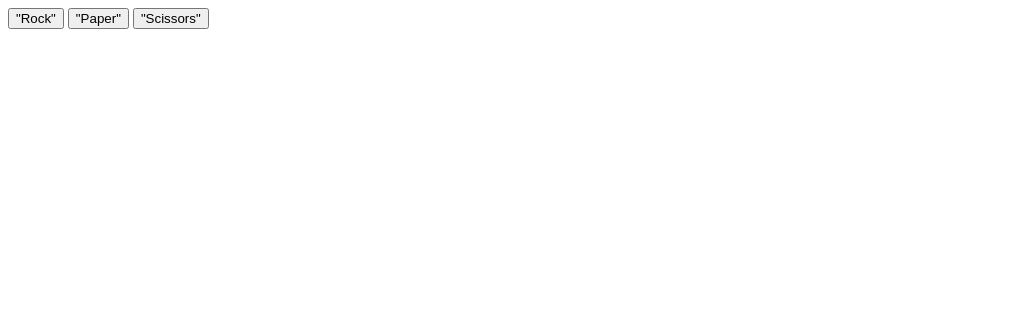
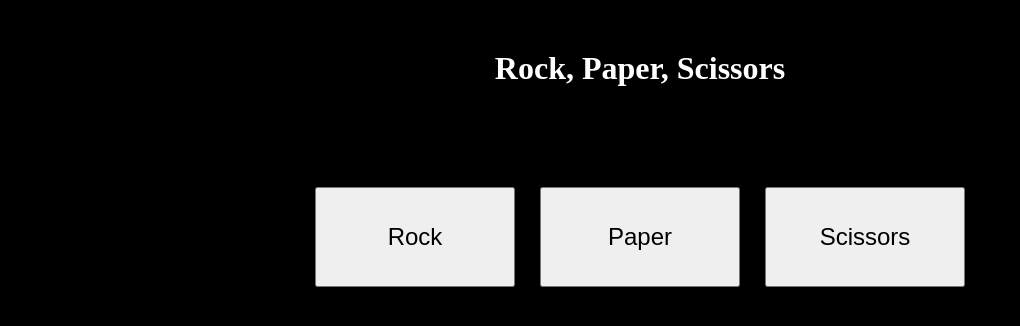
Before and after one commit to diothedog/rock-paper-scissors, a plain HTML site: page index.html in a window 1280 px wide. Shown: the whole page, without its empty margins (0-1020 px from the left). Drawn offline with Linux system fonts and the light colour scheme.

Commit message:
Add styling to page

```diff
--- a/index.html
+++ b/index.html
@@ -4,11 +4,15 @@
     <meta charset="UTF-8">
     <meta name="viewport" content="width=device-width, initial-scale=1.0">
     <title>Rock Paper Scissors</title>
+    <link rel="stylesheet" href="style.css">
 </head>
 <body>
-    <button id="rock">"Rock"</button>
-    <button id="paper">"Paper"</button>
-    <button id="scissors">"Scissors"</button>
+    <h1>Rock, Paper, Scissors</h1>
+    <div id="buttons">
+        <button id="rock">Rock</button>
+        <button id="paper">Paper</button>
+        <button id="scissors">Scissors</button>
+    </div>
 
     <div id="results"></div>
     <div id="score"></div>
--- a/rock-paper-scissors.js
+++ b/rock-paper-scissors.js
@@ -49,17 +49,20 @@ function playGame() {
         ) {
             // Display results in div and increment humanScore
             results.textContent = `You win! ${humanChoice} beats ${computerChoice}`;
+            results.style.color = "green";
             humanScore++;
             // Print score
             score.textContent = `Human: ${humanScore} Computer: ${computerScore}`;
             // Check for tie
         }   else if (humanChoice === computerChoice) {
             results.textContent = "It's a tie!";
+            results.style.color = "white";
             // Print score
             score.textContent = `Human: ${humanScore} Computer: ${computerScore}`;
         }   else {
             // Print loser message and increment computerScore
             results.textContent = `You lose! ${computerChoice} beats ${humanChoice}`;
+            results.style.color = "red";
             computerScore++;
             // Print score
             score.textContent = `Human: ${humanScore} Computer: ${computerScore}`;
--- /dev/null
+++ b/style.css
@@ -0,0 +1,34 @@
+body {
+    background-color: black;
+    color: white;
+}
+
+h1 {
+    text-align: center;
+    margin-top: 50px;
+}
+
+#buttons {
+    display: flex;
+    justify-content: center;
+    gap: 25px;
+    margin-top: 100px;
+}
+
+button {
+    width: 200px;
+    height: 100px;
+    font-size: 24px;
+}
+
+#results {
+    text-align: center;
+    margin-top: 50px;
+    font-size: 24px;
+}
+
+#score {
+    text-align: center;
+    margin-top: 50px;
+    font-size: 24px;
+}
```
